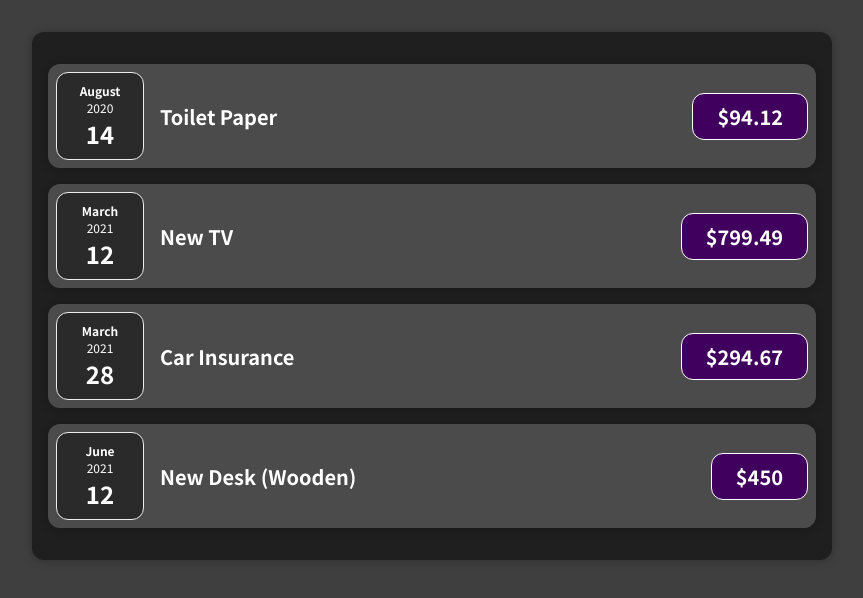
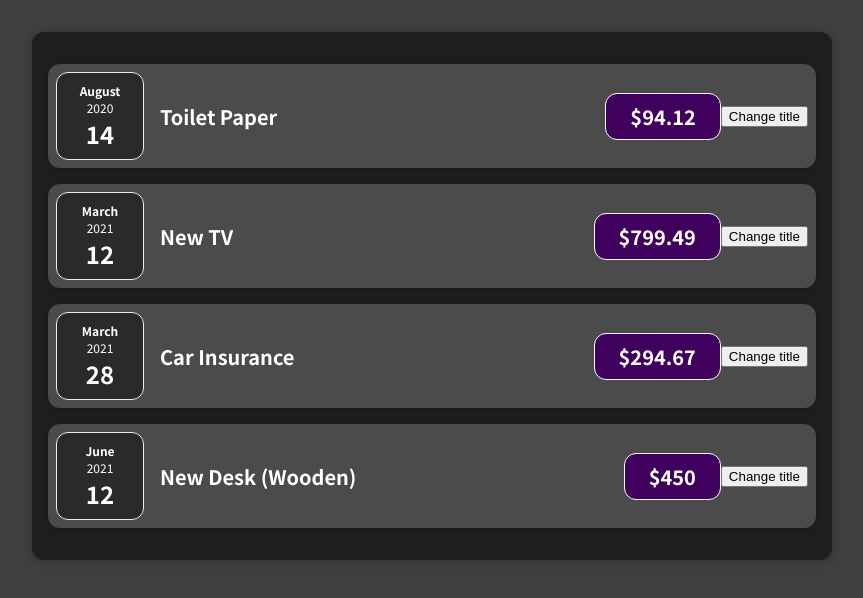
Before and after one commit to DarioDemix/react-course, a React (Create React App) app: page / in a window 1280 px wide. Shown: the top 598 px of the page, without its empty margins (208-1071 px from the left). Built offline with nearby package versions, Linux system fonts and the light colour scheme.

Commit message:
Introducing React Hooks: useState

```diff
--- a/src/components/Expenses/ExpenseItem.js
+++ b/src/components/Expenses/ExpenseItem.js
@@ -1,17 +1,25 @@
+import {useState} from 'react'
 import ExpenseDate from "./ExpenseDate";
 import "./ExpenseItem.css";
 import Card from "../UI/Card";
 
 const ExpenseItem = (props) => {
+  const [title, setTitle] = useState(props.title);
+
+  const clickHandler = () => {
+    setTitle('Updated!')
+  }
+
   return (
     <Card className="expense-item">
       <ExpenseDate date={props.date} />
       <div className="expense-item__description">
-        <h2>{props.title}</h2>
+        <h2>{title}</h2>
         <div className="expense-item__price">${props.amount}</div>
       </div>
+      <button onClick={clickHandler}>Change title</button>
     </Card>
   );
-}
+};
 
 export default ExpenseItem;
```
